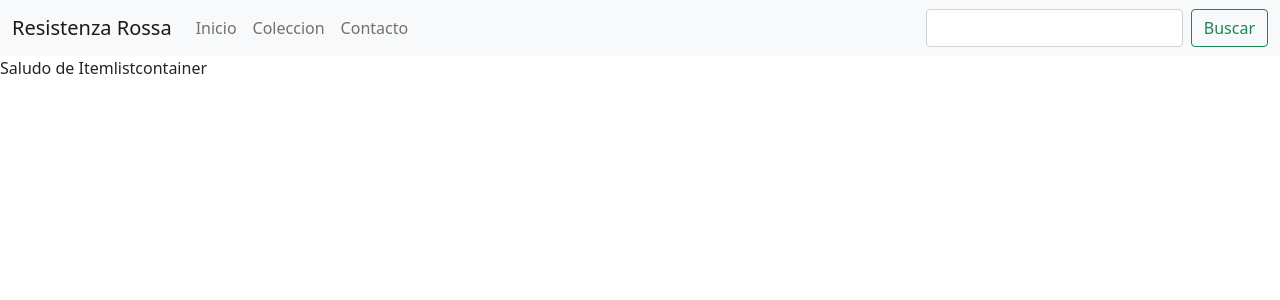
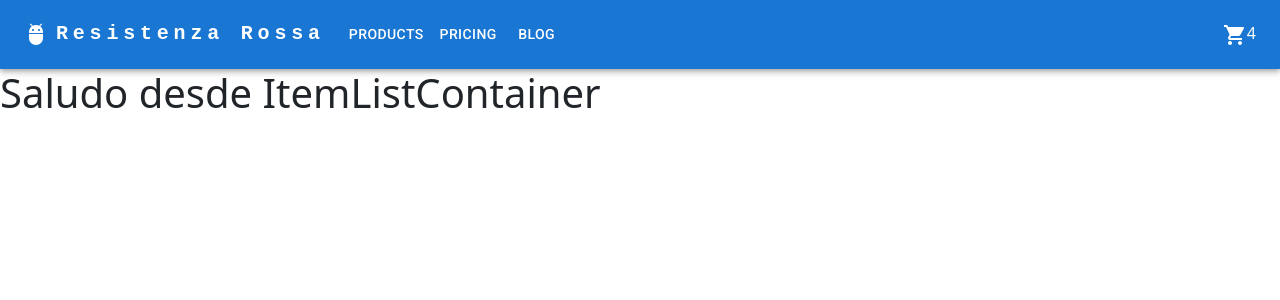
Before and after one commit to LucianoRoccasalvo/clase-roccasalvo, a React (Create React App) app: page / in a window 1280 px wide. Shown: the top 300 px of the page. Built offline with nearby package versions, Linux system fonts and the light colour scheme.

Commit message:
2do desafio

```diff
--- a/package.json
+++ b/package.json
@@ -3,10 +3,15 @@
   "version": "0.1.0",
   "private": true,
   "dependencies": {
+    "@emotion/react": "^11.9.0",
+    "@emotion/styled": "^11.8.1",
+    "@mui/icons-material": "^5.8.0",
+    "@mui/material": "^5.8.1",
     "@testing-library/jest-dom": "^5.16.4",
     "@testing-library/react": "^13.2.0",
     "@testing-library/user-event": "^13.5.0",
     "bootstrap": "^5.1.3",
+    "bootstrap-icons": "^1.8.3",
     "react": "^18.1.0",
     "react-bootstrap": "^2.4.0",
     "react-dom": "^18.1.0",
--- a/public/index.html
+++ b/public/index.html
@@ -24,6 +24,15 @@
       work correctly both with client-side routing and a non-root public URL.
       Learn how to configure a non-root public URL by running `npm run build`.
     -->
+    <link
+      rel="stylesheet"
+      href="https://fonts.googleapis.com/css?family=Roboto:300,400,500,700&display=swap"
+    />
+    <link
+      rel="stylesheet"
+      href="https://fonts.googleapis.com/icon?family=Material+Icons"
+    />
+
     <title>React App</title>
   </head>
   <body>
--- a/src/App.js
+++ b/src/App.js
@@ -1,6 +1,5 @@
 import React from "react";
 import NavBar from "./components/NavBar";
-import { Button, Navbar, Container, Nav, NavDropdown, FormControl, Form, } from 'react-bootstrap';
 import ItemListContainer from "./components/ItemListContainer";
 import 'bootstrap/dist/css/bootstrap.min.css';
 
@@ -8,7 +7,7 @@
   return (
     <div className="App">
       <NavBar />
-      <ItemListContainer/>
+      <ItemListContainer greeting={'Saludo desde ItemListContainer'}/>
     </div>
   );
 }
--- a/src/components/CartWidget.jsx
+++ b/src/components/CartWidget.jsx
@@ -1,7 +1,13 @@
-import React from 'react'
+  import React from 'react';
+  import ShoppingCartIcon from '@mui/icons-material/ShoppingCart';
 
-export default function CartWidget() {
-  return (
-    <div>CartWidget</div>
-  )
-}
+  function CartWidget({items}) {
+    return (
+    <>
+      <ShoppingCartIcon/>
+      {items}
+    </>
+     )
+  }
+
+  export default CartWidget
--- a/src/components/ItemListContainer.jsx
+++ b/src/components/ItemListContainer.jsx
@@ -1,7 +1,9 @@
-import React from 'react'
+  import React from 'react'
 
-export default function ItemListContainer() {
-  return (
-    <div>Saludo de Itemlistcontainer</div>
-  )
-}
+  function ItemListContainer({ greeting }) {
+    return (
+      <h1> {greeting} </h1>
+    )
+  }
+
+  export default ItemListContainer
--- a/src/components/NavBar.jsx
+++ b/src/components/NavBar.jsx
@@ -1,39 +1,137 @@
-import React from 'react'
-import { Button, Navbar, Container, Nav, FormControl, Form, } from 'react-bootstrap';
-import 'bootstrap/dist/css/bootstrap.min.css'
-import CartWidget from './CartWidget';
+  import * as React from 'react';
+  import AppBar from '@mui/material/AppBar';
+  import Box from '@mui/material/Box';
+  import Toolbar from '@mui/material/Toolbar';
+  import IconButton from '@mui/material/IconButton';
+  import Typography from '@mui/material/Typography';
+  import Menu from '@mui/material/Menu';
+  import MenuIcon from '@mui/icons-material/Menu';
+  import Container from '@mui/material/Container';
+  import Avatar from '@mui/material/Avatar';
+  import Button from '@mui/material/Button';
+  import Tooltip from '@mui/material/Tooltip';
+  import MenuItem from '@mui/material/MenuItem';
+  import AdbIcon from '@mui/icons-material/Adb';
+  import CartWidget from './CartWidget';
 
-<CartWidget/>
+  const pages = ['Products', 'Pricing', 'Blog'];
+  const settings = ['Profile', 'Account', 'Dashboard', 'Logout'];
 
-function NavBar() {
-  return (
-    <Navbar bg="light" expand="lg">
-    <Container fluid>
-    <Navbar.Brand href="#">Resistenza Rossa</Navbar.Brand>
-    <Navbar.Toggle aria-controls="navbarScroll" />
-    <Navbar.Collapse id="navbarScroll">
-      <Nav
-        className="me-auto my-2 my-lg-0"
-        style={{ maxHeight: '100px' }}
-        navbarScroll
-      >
-        <Nav.Link href="#action1">Inicio</Nav.Link>
-        <Nav.Link href="#action2">Coleccion</Nav.Link>
-        <Nav.Link href="#action3">Contacto</Nav.Link>
-      </Nav>
-      <Form className="d-flex">
-        <FormControl
-          type="search"
-          placeholder=""
-          className="me-2"
-          aria-label="Buscar"
-        />
-        <Button variant="outline-success">Buscar</Button>
-      </Form>
-    </Navbar.Collapse>
-  </Container>
-</Navbar>
-)
-}
+  const NavBar = () => {
+    const [anchorElNav, setAnchorElNav] = React.useState(null);
+    const [anchorElUser, setAnchorElUser] = React.useState(null);
 
-export default NavBar
+    const handleOpenNavMenu = (event) => {
+      setAnchorElNav(event.currentTarget);
+    };
+    const handleOpenUserMenu = (event) => {
+      setAnchorElUser(event.currentTarget);
+    };
+
+    const handleCloseNavMenu = () => {
+      setAnchorElNav(null);
+    };
+
+    const handleCloseUserMenu = () => {
+      setAnchorElUser(null);
+    };
+
+    return (
+      <AppBar position="static">
+        <Container maxWidth="xl">
+          <Toolbar disableGutters>
+            <AdbIcon sx={{ display: { xs: 'none', md: 'flex' }, mr: 1 }} />
+            <Typography
+              variant="h6"
+              noWrap
+              component="a"
+              href="/"
+              sx={{
+                mr: 2,
+                display: { xs: 'none', md: 'flex' },
+                fontFamily: 'monospace',
+                fontWeight: 700,
+                letterSpacing: '.3rem',
+                color: 'inherit',
+                textDecoration: 'none',
+              }}
+            >
+              Resistenza Rossa
+            </Typography>
+
+            <Box sx={{ flexGrow: 1, display: { xs: 'flex', md: 'none' } }}>
+              <IconButton
+                size="large"
+                aria-label="account of current user"
+                aria-controls="menu-appbar"
+                aria-haspopup="true"
+                onClick={handleOpenNavMenu}
+                color="inherit"
+              >
+                <MenuIcon />
+              </IconButton>
+              <Menu
+                id="menu-appbar"
+                anchorEl={anchorElNav}
+                anchorOrigin={{
+                  vertical: 'bottom',
+                  horizontal: 'left',
+                }}
+                keepMounted
+                transformOrigin={{
+                  vertical: 'top',
+                  horizontal: 'left',
+                }}
+                open={Boolean(anchorElNav)}
+                onClose={handleCloseNavMenu}
+                sx={{
+                  display: { xs: 'block', md: 'none' },
+                }}
+              >
+                {pages.map((page) => (
+                  <MenuItem key={page} onClick={handleCloseNavMenu}>
+                    <Typography textAlign="center">{page}</Typography>
+                  </MenuItem>
+                ))}
+              </Menu>
+            </Box>
+            <AdbIcon sx={{ display: { xs: 'flex', md: 'none' }, mr: 1 }} />
+            <Typography
+              variant="h5"
+              noWrap
+              component="a"
+              href=""
+              sx={{
+                mr: 2,
+                display: { xs: 'flex', md: 'none' },
+                flexGrow: 1,
+                fontFamily: 'monospace',
+                fontWeight: 700,
+                letterSpacing: '.3rem',
+                color: 'inherit',
+                textDecoration: 'none',
+              }}
+            >
+              LOGO
+            </Typography>
+            <Box sx={{ flexGrow: 1, display: { xs: 'none', md: 'flex' } }}>
+              {pages.map((page) => (
+                <Button
+                  key={page}
+                  onClick={handleCloseNavMenu}
+                  sx={{ my: 2, color: 'white', display: 'block' }}
+                >
+                  {page}
+                </Button>
+              ))}
+            </Box>
+
+            <Box sx={{ flexGrow: 0 }}>
+                  <CartWidget items= {4}/>
+            </Box>
+          </Toolbar>
+        </Container>
+      </AppBar>
+    );
+  };
+  export default NavBar;
```
Also changed, not shown: 1 other file (tests, documents, lock files or other folders).
